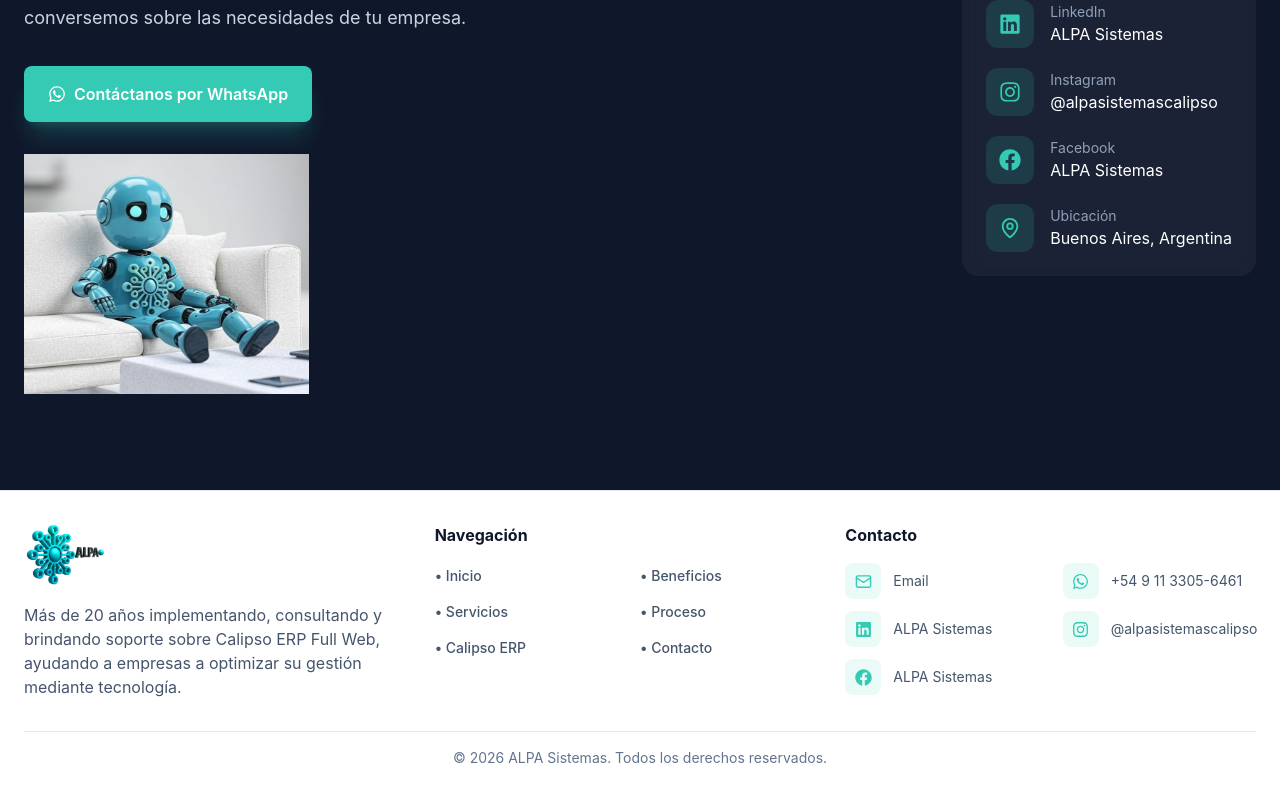
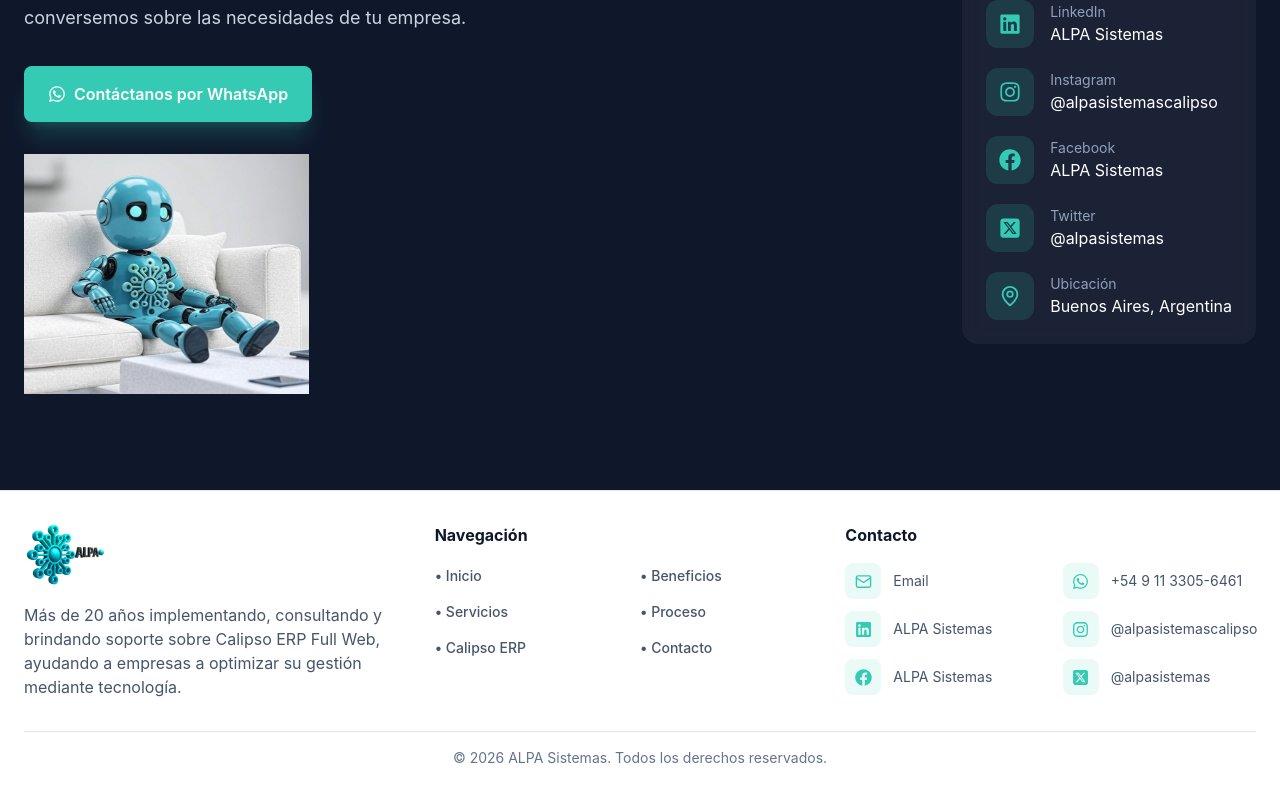
Before and after one commit to ImanolHerrero/AlpaSistemas, a React (Vite) app: page / in a window 1280 px wide. Shown: the part 4319-5119 px from the top of the page. Built offline with nearby package versions, Linux system fonts and the light colour scheme.

Commit message:
xtwitter added

```diff
--- a/src/components/Contact.tsx
+++ b/src/components/Contact.tsx
@@ -6,6 +6,7 @@
   FaInstagram,
   FaFacebook,
 } from "react-icons/fa";
+import { FaSquareXTwitter } from "react-icons/fa6";
 import alpaRobot from "../assets/alpaRobot2.jpeg";
 
 const contactItems = [
@@ -38,6 +39,12 @@
     label: "Facebook",
     content: "ALPA Sistemas",
     href: "https://www.facebook.com/profile.php?id=61561332731803",
+  },
+  {
+    icon: FaSquareXTwitter,
+    label: "Twitter",
+    content: "@alpasistemas",
+    href: "https://x.com/Alpasistemas",
   },
   {
     icon: MapPin,
--- a/src/components/Footer.tsx
+++ b/src/components/Footer.tsx
@@ -5,6 +5,7 @@
   FaFacebook,
   FaInstagram,
 } from "react-icons/fa";
+import { FaSquareXTwitter } from "react-icons/fa6";
 import logo from "../assets/logoAlpa2.jpeg";
 
 const links = [
@@ -42,6 +43,11 @@
     icon: FaFacebook,
     label: "ALPA Sistemas",
     href: "https://www.facebook.com/profile.php?id=61561332731803",
+  },
+  {
+    icon: FaSquareXTwitter,
+    label: "@alpasistemas",
+    href: "https://x.com/Alpasistemas",
   },
 ];
 
```
